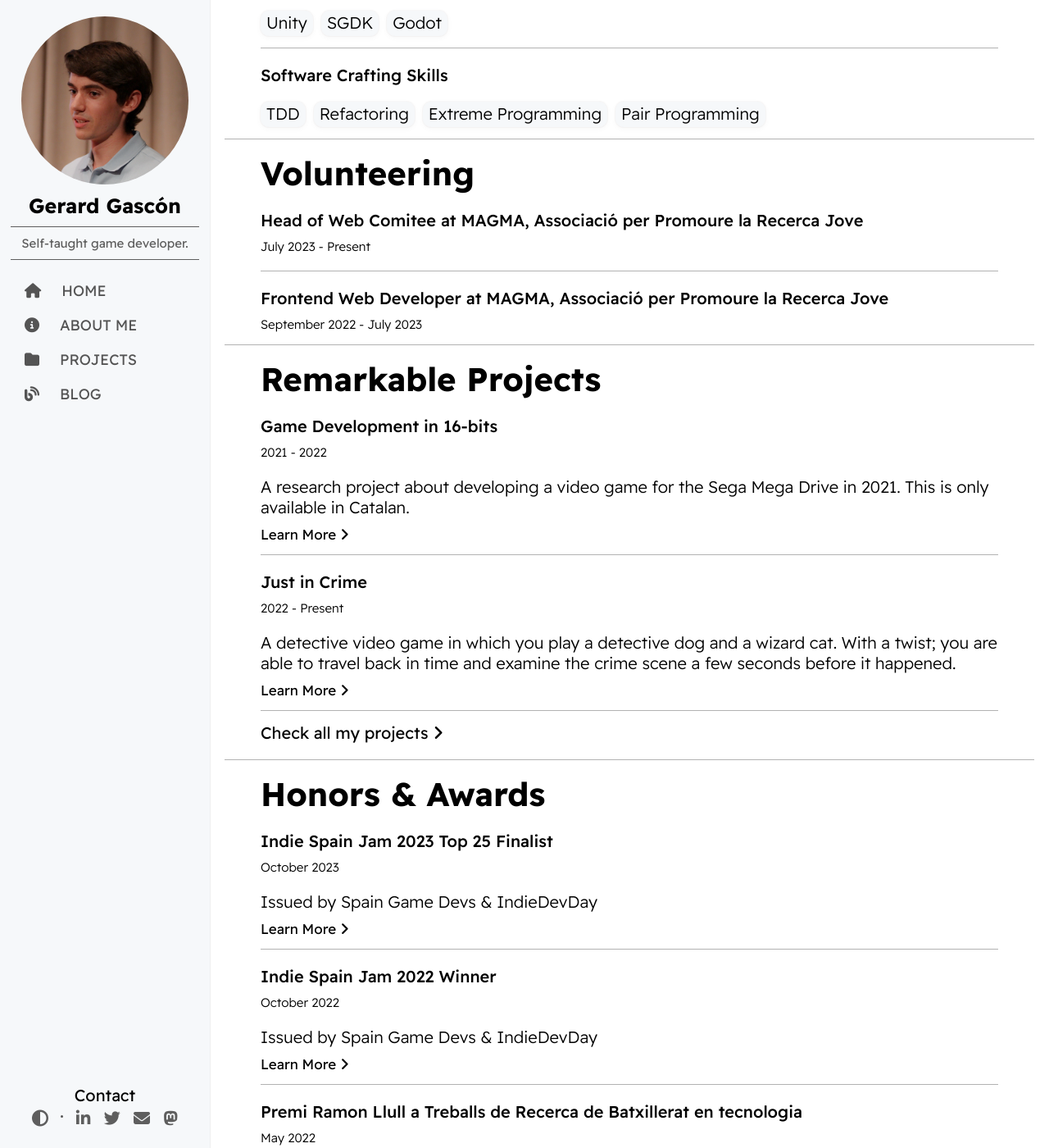
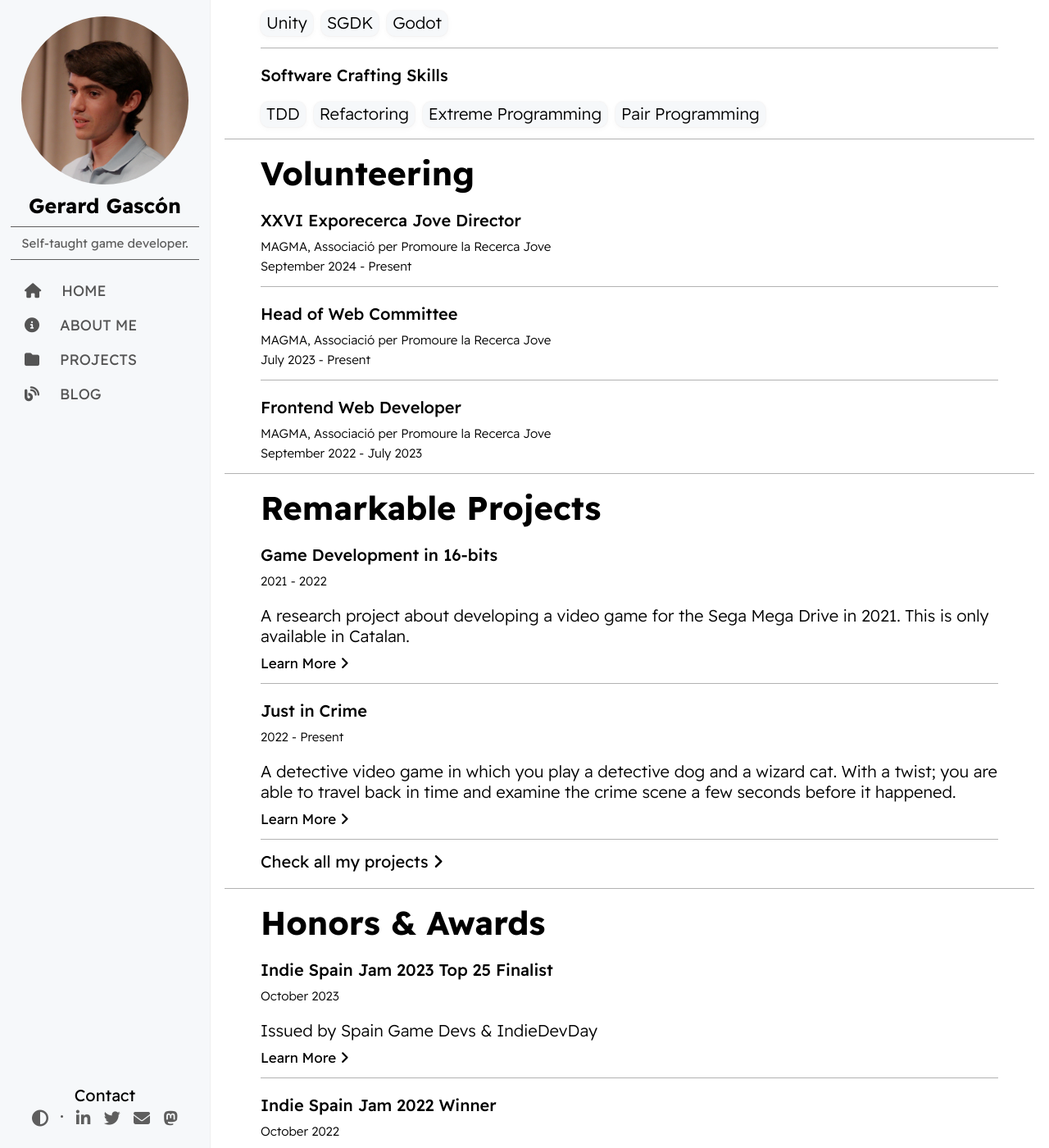
Before and after one commit to GerardGascon/gerardgascon.github.io, a Jekyll site: the page built from about-me.html, in a window 1280 px wide and 1400 px high, scrolled down 1038 px. Shown: the whole window at 82% size. Built offline with Jekyll 4.4.1, drawn with Linux system fonts in a browser that asks for light colours; nearby versions of some CDN libraries.

Commit message:
feat: added volunteering position

```diff
--- a/about-me.html
+++ b/about-me.html
@@ -94,15 +94,20 @@ description: "I'm Gerard Gascón, a young self-taught Game Developer focused mai
 				<h1>Volunteering</h1>
 				<div class="experience">
 					<div class="job">
-						<p><b>Head of Web Comitee at MAGMA, Associació per Promoure la Recerca Jove</b></p>
-						<p class="date">July 2023 - Present</p>
-						<p>
-
-						</p>
+						<p><b>XXVI Exporecerca Jove Director</b></p>
+						<p class="place">MAGMA, Associació per Promoure la Recerca Jove</p>
+						<p class="date">September 2024 - Present</p>
 					</div>
 					<hr>
 					<div class="job">
-						<p><b>Frontend Web Developer at MAGMA, Associació per Promoure la Recerca Jove</b></p>
+						<p><b>Head of Web Committee</b></p>
+						<p class="place">MAGMA, Associació per Promoure la Recerca Jove</p>
+						<p class="date">July 2023 - Present</p>
+					</div>
+					<hr>
+					<div class="job">
+						<p><b>Frontend Web Developer</b></p>
+						<p class="place">MAGMA, Associació per Promoure la Recerca Jove</p>
 						<p class="date">September 2022 - July 2023</p>
 					</div>
 				</div>
--- a/assets/css/about-me.css
+++ b/assets/css/about-me.css
@@ -108,7 +108,8 @@
     transform: scale(0.9);
 }
 
-.job .date {
+.job .date,
+.job .place {
     margin-top: -10px;
     font-size: 15px;
 }
```
